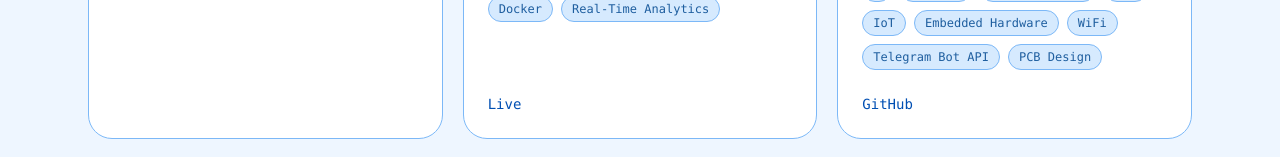
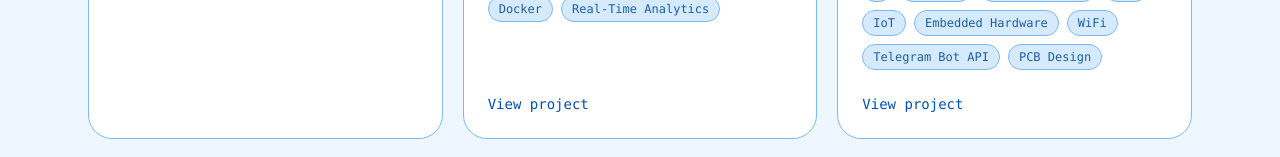
Before and after one commit to Zachary-Levesque/Portfolio, a Next.js app: page /projects in a window 1280 px wide. Shown: the part 1178-1335 px from the top of the page. Built offline with nearby package versions, Linux system fonts and the light colour scheme.

Commit message:
Update project-card.tsx

```diff
--- a/components/project-card.tsx
+++ b/components/project-card.tsx
@@ -7,9 +7,11 @@ type ProjectCardProps = {
 
 export function ProjectCard({ project, featured = false }: ProjectCardProps) {
   const topMetric = project.metrics[0];
-
-  return (
-    <article className="flex h-full min-w-0 flex-col rounded-3xl border border-accent-border bg-surface p-5 transition-colors hover:bg-surface-blue sm:p-6">
+  const projectUrl = project.liveUrl ?? project.githubUrl;
+  const cardClassName =
+    "flex h-full min-w-0 flex-col rounded-3xl border border-accent-border bg-surface p-5 transition-colors hover:bg-surface-blue sm:p-6";
+  const cardContent = (
+    <>
       <div className="mb-4 flex items-start justify-between gap-4">
         <div className="min-w-0">
           <p className="font-mono text-xs uppercase text-muted">
@@ -48,28 +50,27 @@ export function ProjectCard({ project, featured = false }: ProjectCardProps) {
         ))}
       </div>
 
-      <div className="mt-auto flex flex-wrap gap-4 pt-6 font-mono text-sm">
-        {project.githubUrl ? (
-          <a
-            href={project.githubUrl}
-            target="_blank"
-            rel="noreferrer"
-            className="text-accent transition-colors hover:text-accent-hover"
-          >
-            GitHub
-          </a>
-        ) : null}
-        {project.liveUrl ? (
-          <a
-            href={project.liveUrl}
-            target="_blank"
-            rel="noreferrer"
-            className="text-accent transition-colors hover:text-accent-hover"
-          >
-            Live
-          </a>
-        ) : null}
-      </div>
+      {projectUrl ? (
+        <p className="mt-auto pt-6 font-mono text-sm text-accent">
+          View project
+        </p>
+      ) : null}
+    </>
+  );
+
+  return projectUrl ? (
+    <article className="h-full">
+      <a
+        href={projectUrl}
+        target="_blank"
+        rel="noreferrer"
+        aria-label={`Open ${project.title}`}
+        className={cardClassName}
+      >
+        {cardContent}
+      </a>
     </article>
+  ) : (
+    <article className={cardClassName}>{cardContent}</article>
   );
 }
```
